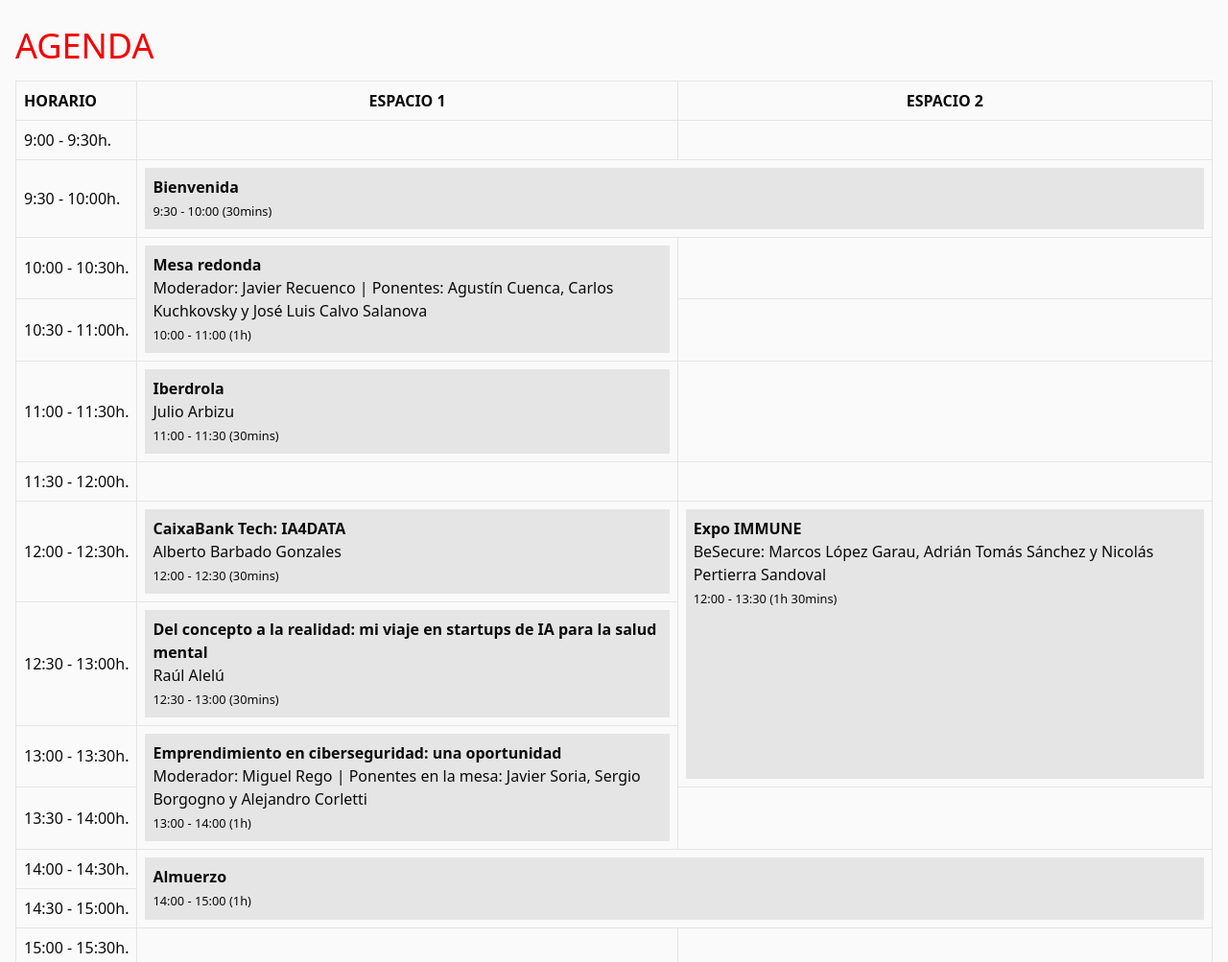
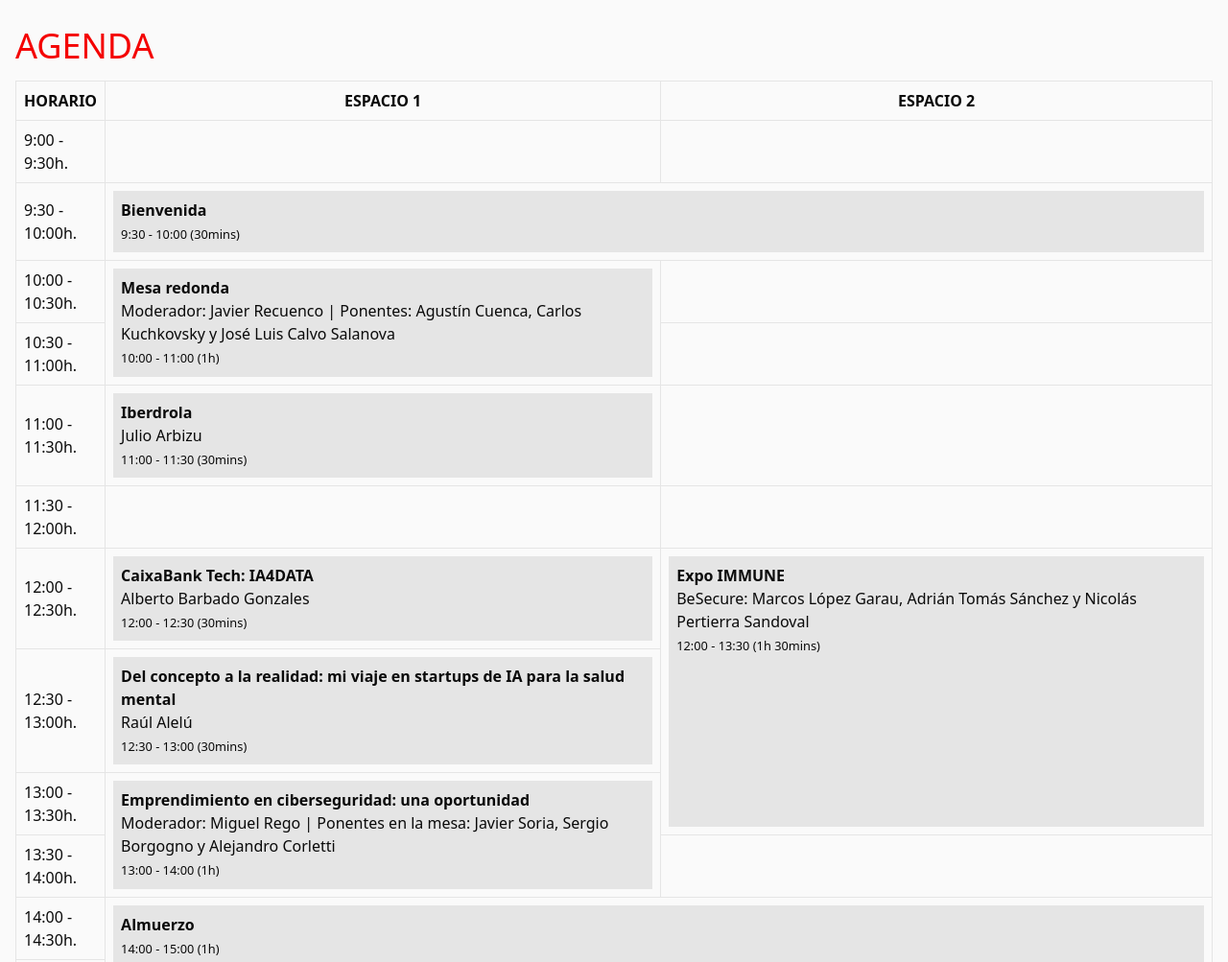
Before and after one commit to mattdlgado/mft2410, an Astro site: page / in a window 1280 px wide. Shown: the part 3300-4303 px from the top of the page at 96% size. Built offline with nearby package versions, Linux system fonts and the light colour scheme; Astro itself is replaced by a stand-in of ours; a script that the page names is missing.

Commit message:
Fix agenda

```diff
--- a/src/sections/Agenda.astro
+++ b/src/sections/Agenda.astro
@@ -199,12 +199,4 @@ import Section from "./Section.astro";
   td {
     @apply border p-2 border-solid border-neutral-200;
   }
-
-  /* tr:nth-child(odd) td {
-    @apply bg-neutral-100;
-  } */
-
-  tr > td:first-child {
-    @apply whitespace-nowrap;
-  }
 </style>
```
